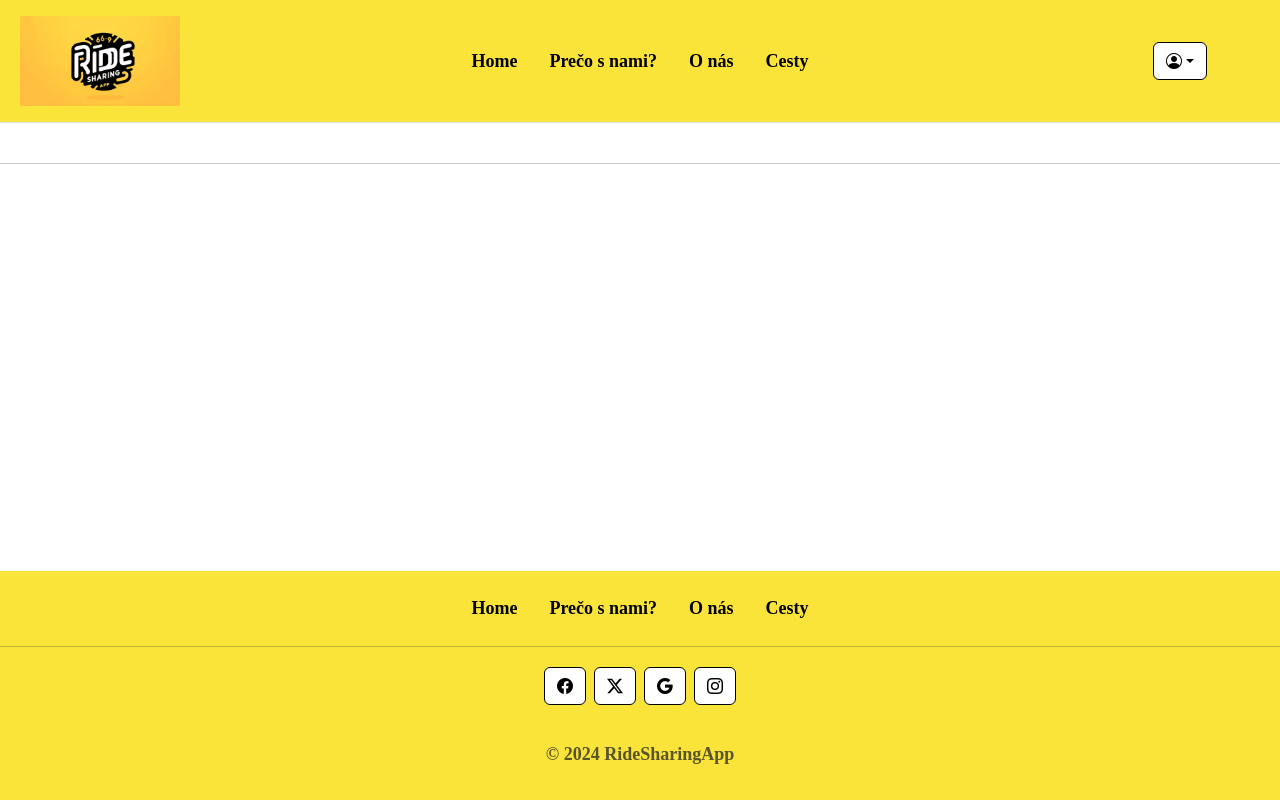
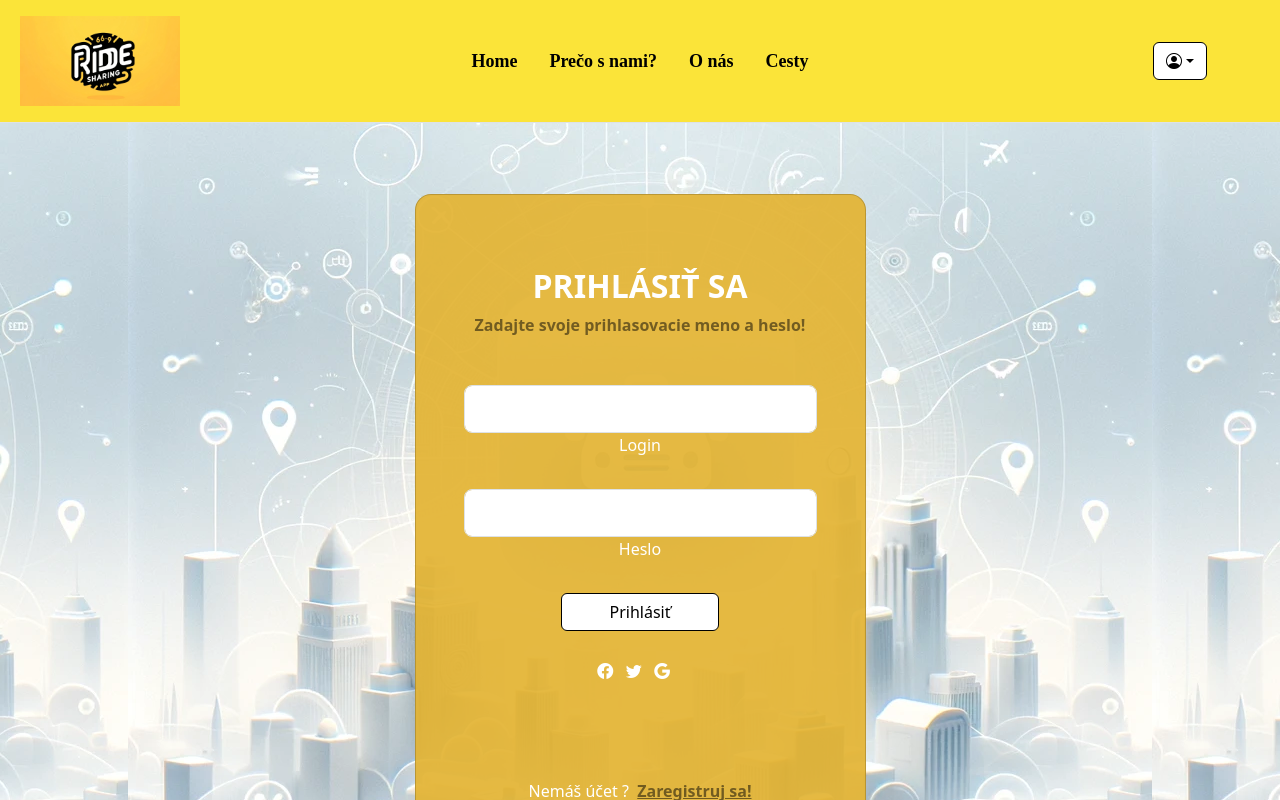
Before and after one commit to MarekGarek/RideSharingApp, a React (Create React App) app in the folder frontend/: page /login in a window 1280 px wide. Shown: the top 800 px of the page. Built offline with nearby package versions, Linux system fonts and the light colour scheme.

Commit message:
login page

```diff
--- a/frontend/src/components/Footer.js
+++ b/frontend/src/components/Footer.js
@@ -5,11 +5,10 @@ export default function Footer() {
     return (
         <>
         <footer className="py-3 my-4 my-footer">
-            <NavLinks/>
-            <hr class="featurette-divider"></hr>
+            <h5 style={{textAlign: 'center'}}>Naše sociálne siete:</h5>
 
             <ul class="nav justify-content-center pb-3 mb-3">
-                <a className="btn btn-outline-light btn-floating m-1 btn-primary" href="#" role="button">
+                <a className="btn btn-outline-light btn-floating m-1 btn-primary" href="#!" role="button">
                     <i className="bi bi-facebook"></i>
                 </a>
                 <a className="btn btn-outline-light btn-floating m-1 btn-primary" href="#!" role="button">
@@ -22,7 +21,7 @@ export default function Footer() {
                     <i className="bi bi-instagram"></i>
                 </a>
             </ul>
-
+            <hr class="featurette-divider"></hr>
             <p class="text-center text-body-secondary header-options">© 2024 RideSharingApp</p>
         </footer>
         </>
--- a/frontend/src/css/Footer.css
+++ b/frontend/src/css/Footer.css
@@ -3,4 +3,5 @@
     position: relative;
     width: 100%;
     margin-bottom: 0 !important;
+    margin-top: 0 !important;
 }
--- a/frontend/src/css/Header.css
+++ b/frontend/src/css/Header.css
@@ -2,6 +2,7 @@
     padding-left: 20px;
     padding-right: 20px;
     background-color: rgba(250, 222, 11, 0.808);
+    margin-bottom: 0 !important;
 }
 
 .nav-link {
--- /dev/null
+++ b/frontend/src/css/Login.css
@@ -0,0 +1,17 @@
+body.login-page {
+    background-image: url('../images/bglogin.webp');
+    background-position: bottom center;
+}
+
+.login-btn {
+    --bs-btn-active-bg: rgba(250, 222, 11, 0.808) !important;
+    --bs-btn-hover-bg: rgba(250, 222, 11, 0.808) !important;
+}
+
+.login-btn:hover {
+    color: white !important;
+}
+
+.text-white {
+    text-decoration: none;
+}
--- a/frontend/src/pages/Home.js
+++ b/frontend/src/pages/Home.js
@@ -8,6 +8,7 @@ import handshake from '../images/handshake.webp';
 export default function Home() {
     return (
         <>
+        <br/>
         <div className="home-page-main-picture" >
             <p className="home-page-slogan">
                  <span className="slogan">Zdieľanou jazdou k šetrnosti , udržateľnosti a bezpečnosti.</span>
--- a/frontend/src/pages/Login.js
+++ b/frontend/src/pages/Login.js
@@ -1,7 +1,67 @@
+import { useNavigate } from 'react-router-dom';
+import '../css/Login.css';
+
 export default function Login() {
+    const navigate = useNavigate();
+
     return (
         <>
-        <hr class="featurette-divider"></hr>
+        <body className="login-page">
+        <section className="vh-100 gradient-custom">
+            <div className="container py-5 h-100">
+                <div className="row d-flex justify-content-center align-items-center h-100">
+                <div className="col-12 col-md-8 col-lg-6 col-xl-5">
+                    <div className="card text-white" style={{ borderRadius: '1rem', backgroundColor: '#e3b433ec'}}>
+                    <div className="card-body p-5 text-center">
+                        <div className="mb-md-5 mt-md-4 pb-5">
+
+                        <h2 className="fw-bold mb-2 text-uppercase">Prihlásiť sa</h2>
+                        <p className="text-black-50 mb-5 fw-bold">Zadajte svoje prihlasovacie meno a heslo!</p>
+
+                        <div className="form-outline form-white mb-4">
+                            <input type="text"
+                                   id="typeEmailX"
+                                   className="form-control form-control-lg"
+                                   required
+                            />
+                            <label className="form-label" htmlFor="typeEmailX">Login</label>
+                        </div>
+
+                        <div className="form-outline form-white mb-4">
+                            <input type="password"
+                                   id="typePasswordX"
+                                   className="form-control form-control-lg"
+                                   required
+                            />
+                            <label className="form-label" htmlFor="typePasswordX">Heslo</label>
+                        </div>
+
+                        <button className="btn btn-outline-light btn-floating px-5 login-btn"
+                                type="submit"
+                                > Prihlásiť
+                        </button>
+
+                        <div className="d-flex justify-content-center text-center mt-4 pt-1 social-media-login">
+                            <a href="#!" className="text-white"><i className="bi bi-facebook"> &nbsp;&nbsp; </i></a>
+                            <a href="#!" className="text-white"><i className="bi bi-twitter"> &nbsp;&nbsp; </i></a>
+                            <a href="#!" className="text-white"><i className="bi bi-google"> &nbsp;&nbsp; </i></a>
+                        </div>
+
+                        </div>
+
+                        <div>
+                            <p className="mb-0"> Nemáš účet ? &nbsp;
+                                <a role="button" onClick={() => navigate("/register")} className="text-black-50 fw-bold">Zaregistruj sa!</a>
+                            </p>
+                        </div>
+
+                    </div>
+                    </div>
+                </div>
+                </div>
+            </div>
+        </section>
+        </body>
         </>
     )
 }
--- a/frontend/src/pages/Register.js
+++ b/frontend/src/pages/Register.js
@@ -1,7 +1,31 @@
+import React from 'react';
+import {
+  MDBBtn,
+  MDBContainer,
+  MDBCard,
+  MDBCardBody,
+  MDBInput,
+  MDBCheckbox
+}
+from 'mdb-react-ui-kit';
+
 export default function Register() {
     return (
-        <>
-        <h1>Register</h1>
-        </>
+        <MDBContainer fluid className='d-flex align-items-center justify-content-center bg-image' style={{backgroundImage: 'url(https://mdbcdn.b-cdn.net/img/Photos/new-templates/search-box/img4.webp)'}}>
+            <div className='mask gradient-custom-3'></div>
+            <MDBCard className='m-5' style={{maxWidth: '600px'}}>
+            <MDBCardBody className='px-5'>
+                <h2 className="text-uppercase text-center mb-5">Create an account</h2>
+                <MDBInput wrapperClass='mb-4' label='Your Name' size='lg' id='form1' type='text'/>
+                <MDBInput wrapperClass='mb-4' label='Your Email' size='lg' id='form2' type='email'/>
+                <MDBInput wrapperClass='mb-4' label='Password' size='lg' id='form3' type='password'/>
+                <MDBInput wrapperClass='mb-4' label='Repeat your password' size='lg' id='form4' type='password'/>
+                <div className='d-flex flex-row justify-content-center mb-4'>
+                <MDBCheckbox name='flexCheck' id='flexCheckDefault' label='I agree all statements in Terms of service' />
+                </div>
+                <MDBBtn className='mb-4 w-100 gradient-custom-4' size='lg'>Register</MDBBtn>
+            </MDBCardBody>
+            </MDBCard>
+        </MDBContainer>
     )
 }
```
Also changed, not shown: frontend/src/images/bglogin.webp (added), frontend/src/images/bglogin2.webp (added).
